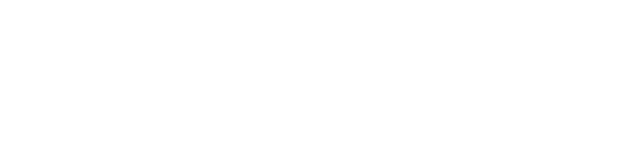
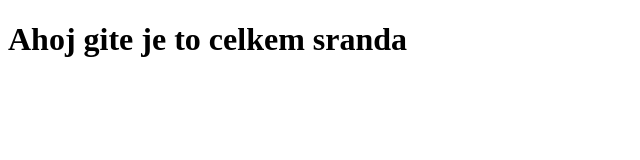
Before and after one commit to Tomas1k1000/zkouskaGIT, a plain HTML site: page index.html in a window 1280 px wide. Shown: the whole page, without its empty margins (0-640 px from the left). Drawn offline with Linux system fonts and the light colour scheme.

Commit message:
Pridani h1

```diff
--- a/index.html
+++ b/index.html
@@ -6,6 +6,6 @@
     <title>Document</title>
 </head>
 <body>
-
+    <h1>Ahoj gite je to celkem sranda</h1>
 </body>
 </html>
```
